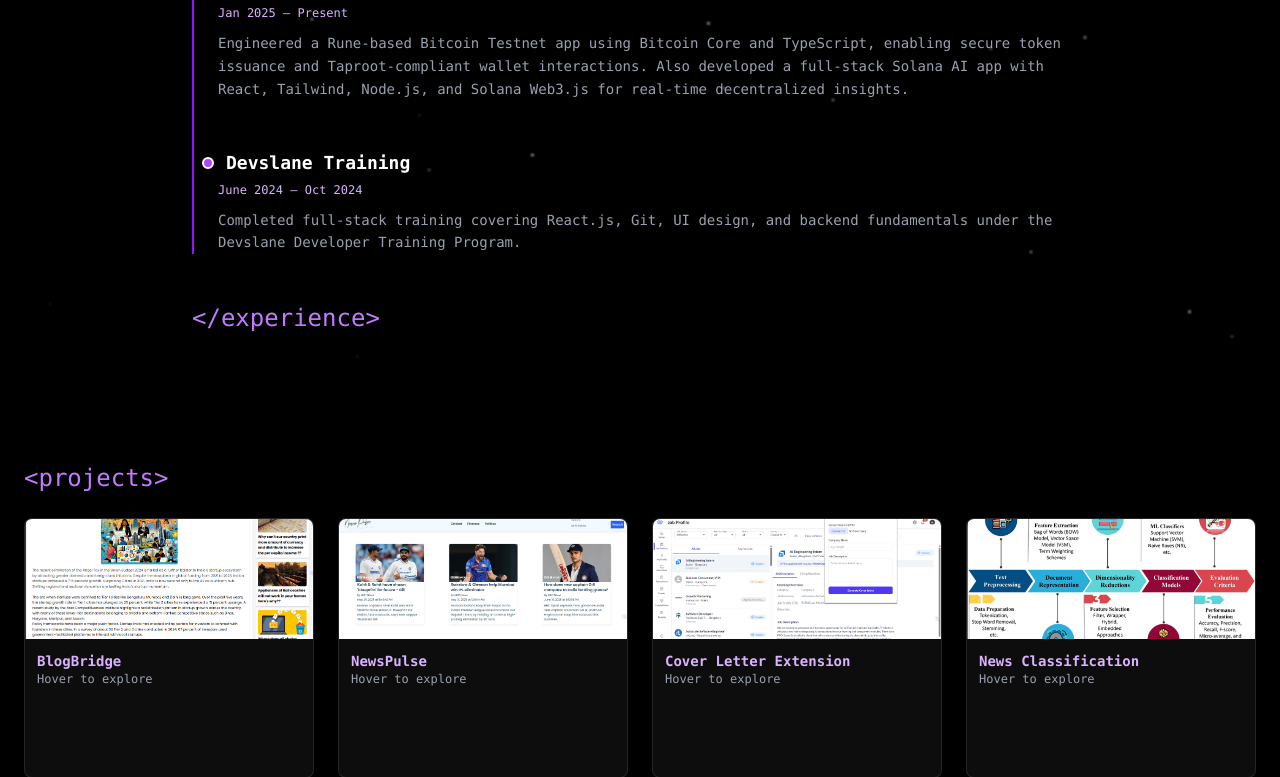
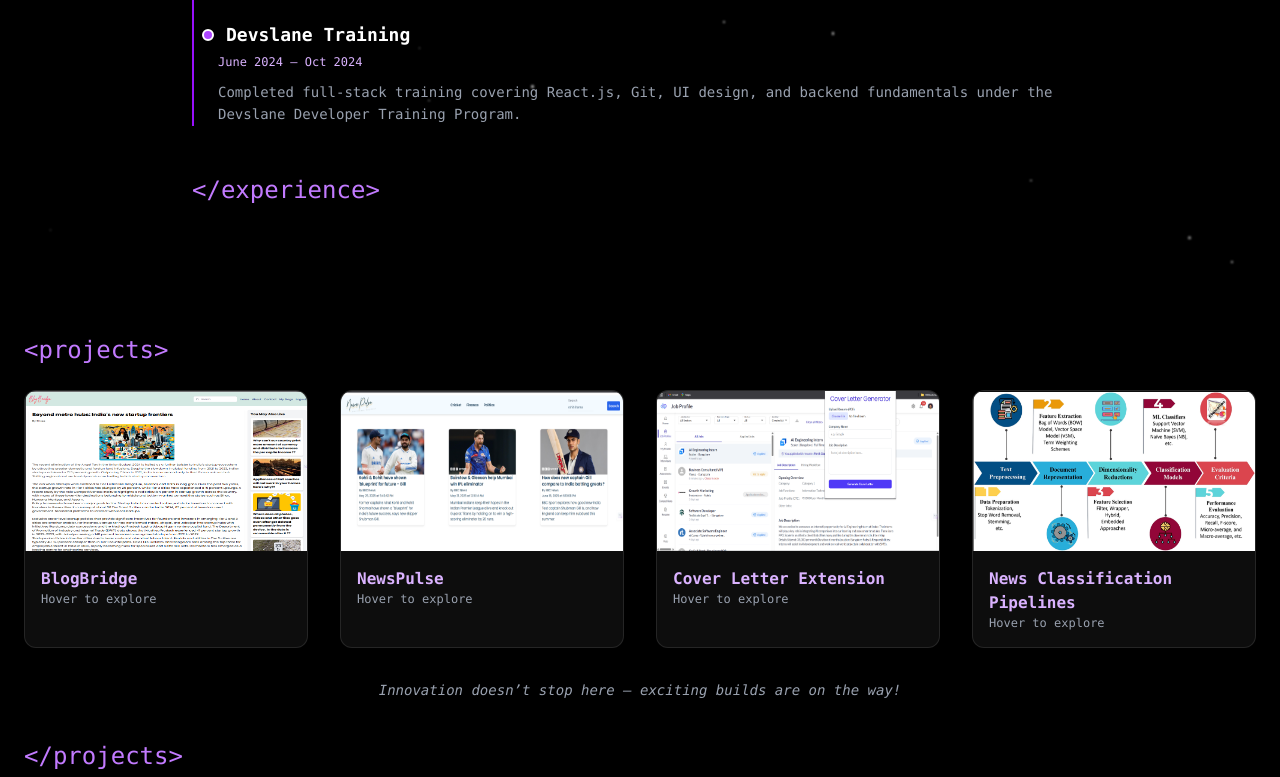
Before and after one commit to parth9784/My-portfolio, a React (Vite) app: page / in a window 1280 px wide. Shown: the part 2023-2800 px from the top of the page. Built offline with nearby package versions, Linux system fonts and the light colour scheme; a web font is replaced by a local one.

Commit message:
improved the design

```diff
--- a/src/Projects.tsx
+++ b/src/Projects.tsx
@@ -1,104 +1,3 @@
-// import { motion } from "framer-motion";
-
-// const projects = [
-//     {
-//         title: "BlogBridge",
-//         image: "bbl.png",
-//         description:
-//             "Developed a full-stack blogging platform using the MERN stack, integrating intuitive UI with robust backend functionalities. Improved user engagement by 20% through enhanced navigation and responsive design.",
-//         link: "https://blogbridge-sand.vercel.app/"
-//     },
-//     {
-//         title: "NewsPulse",
-//         image: "new.png",
-//         description:
-//             "Built a dynamic web application in React that fetches real-time news via REST APIs. Focused on delivering a clean, immersive UI to improve the overall reading experience and demonstrate efficient API integration.",
-//         link: "https://news-web-app-navy-gamma.vercel.app/"
-//     },
-//     {
-//         title: "Cover Letter Extension",
-//         image: "covv.png",
-//         description:
-//             "Built a React + LangChain Chrome extension that auto-generates personalized cover letters using LLMs.",
-//         link: "https://github.com/parth9784/Cover-Letter-Extension"
-//     },
-//     {
-//         title: "News Classification Pipelines",
-//         image: "newscla.png",
-//         description:
-//             "Developed NLP pipelines to classify 50K+ news articles with up to 99% accuracy using ML and Word2Vec.",
-//         link: "https://github.com/parth9784/News_Classification_Pipelines"
-//     }
-
-// ];
-
-
-// export default function Projects() {
-//     return (
-//         <section id="projects" className="w-full py-16 px-6 text-white bg-black font-mono relative z-10">
-//             <div className="max-w-7xl mx-auto">
-
-//                 <p className="text-purple-400 text-2xl mb-6">&lt;projects&gt;</p>
-
-
-//                 <div className="grid grid-cols-1 sm:grid-cols-2 xl:grid-cols-4 gap-8">
-//                     {projects.map((project, index) => (
-//                         <motion.div
-//                             key={index}
-//                             whileHover={{ scale: 1.02 }}
-//                             initial={{ opacity: 0, y: 40 }}
-//                             whileInView={{ opacity: 1, y: 0 }}
-//                             viewport={{ once: true }}
-//                             transition={{ duration: 0.5, delay: index * 0.2 }}
-//                             className="group relative rounded-xl overflow-hidden backdrop-blur-md bg-white/5 border border-white/10 shadow-lg"
-//                         >
-//                             {/* Project Image */}
-//                             <img
-//                                 src={project.image}
-//                                 alt={project.title}
-//                                 className="w-full h-40 object-center"
-//                             />
-
-//                             {/* Static content */}
-//                             <div className="p-4">
-//                                 <h3 className="text-base font-semibold text-purple-300">{project.title}</h3>
-//                                 <p className="text-xs text-gray-400">Hover to explore</p>
-//                             </div>
-
-//                             {/* Hover Overlay */}
-//                             <motion.div
-//                                 initial={{ opacity: 0, y: 20 }}
-//                                 whileHover={{ opacity: 1, y: 0 }}
-//                                 transition={{ duration: 0.3 }}
-//                                 className="absolute inset-0 bg-black/80 flex flex-col justify-center items-center text-center px-6 opacity-0 group-hover:opacity-100"
-//                             >
-//                                 <h3 className="text-lg font-bold text-white mb-2">{project.title}</h3>
-//                                 <p className="text-sm text-gray-300">{project.description}</p>
-
-//                                 {/* View Project Button */}
-//                                 <a
-//                                     href={project.link}
-//                                     target="_blank"
-//                                     rel="noopener noreferrer"
-//                                     className="mt-4 inline-block px-4 py-2 text-sm font-semibold text-black bg-purple-400 rounded-full hover:bg-purple-500 transition"
-//                                 >
-//                                     View Project
-//                                 </a>
-//                             </motion.div>
-
-//                         </motion.div>
-//                     ))}
-//                 </div>
-
-//                 {/* Closing tag */}
-//                 <p className="text-center text-gray-400 text-sm mt-8 italic">
-//                     Innovation doesn’t stop here — exciting builds are on the way!
-//                 </p>
-//                 <p className="text-purple-400 text-2xl mt-10">&lt;/projects&gt;</p>
-//             </div>
-//         </section>
-//     );
-// }
 import { motion } from "framer-motion";
 
 const projects = [
@@ -106,97 +5,96 @@ const projects = [
         title: "BlogBridge",
         image: "bbl.png",
         description:
-            "Full-stack blogging platform built using MERN with improved UI/UX.",
-        link: "https://blogbridge-sand.vercel.app/",
+            "Developed a full-stack blogging platform using the MERN stack, integrating intuitive UI with robust backend functionalities. Improved user engagement by 20% through enhanced navigation and responsive design.",
+        link: "https://blogbridge-sand.vercel.app/"
     },
     {
         title: "NewsPulse",
         image: "new.png",
         description:
-            "React app fetching real-time news via REST APIs with clean UI.",
-        link: "https://news-web-app-navy-gamma.vercel.app/",
+            "Built a dynamic web application in React that fetches real-time news via REST APIs. Focused on delivering a clean, immersive UI to improve the overall reading experience and demonstrate efficient API integration.",
+        link: "https://news-web-app-navy-gamma.vercel.app/"
     },
     {
         title: "Cover Letter Extension",
         image: "covv.png",
         description:
-            "Chrome extension using LangChain + React for cover letter generation.",
-        link: "https://github.com/parth9784/Cover-Letter-Extension",
+            "Built a React + LangChain Chrome extension that auto-generates personalized cover letters using LLMs.",
+        link: "https://github.com/parth9784/Cover-Letter-Extension"
     },
     {
-        title: "News Classification",
+        title: "News Classification Pipelines",
         image: "newscla.png",
         description:
-            "Classified 50K+ news articles with 99% accuracy using NLP + Word2Vec.",
-        link: "https://github.com/parth9784/News_Classification_Pipelines",
-    },
+            "Developed NLP pipelines to classify 50K+ news articles with up to 99% accuracy using ML and Word2Vec.",
+        link: "https://github.com/parth9784/News_Classification_Pipelines"
+    }
+
 ];
+
 
 export default function Projects() {
     return (
-        <section
-            id="projects"
-            className="w-full py-16 px-4 sm:px-6 text-white bg-black font-mono relative z-10"
-        >
+        <section id="projects" className="w-full py-16 px-6 text-white bg-black font-mono relative z-10">
             <div className="max-w-7xl mx-auto">
+
                 <p className="text-purple-400 text-2xl mb-6">&lt;projects&gt;</p>
 
-                <div className="grid grid-cols-1 sm:grid-cols-2 lg:grid-cols-3 xl:grid-cols-4 gap-6">
+
+                <div className="grid grid-cols-1 sm:grid-cols-2 xl:grid-cols-4 gap-8">
                     {projects.map((project, index) => (
                         <motion.div
                             key={index}
                             whileHover={{ scale: 1.02 }}
-                            initial={{ opacity: 0, y: 30 }}
+                            initial={{ opacity: 0, y: 40 }}
                             whileInView={{ opacity: 1, y: 0 }}
                             viewport={{ once: true }}
                             transition={{ duration: 0.5, delay: index * 0.2 }}
-                            className="group relative rounded-lg overflow-hidden backdrop-blur-md bg-white/5 border border-white/10 shadow-md"
-                            style={{ height: "260px" }}
+                            className="group relative rounded-xl overflow-hidden backdrop-blur-md bg-white/5 border border-white/10 shadow-lg"
                         >
-                            {/* Image */}
+                            {/* Project Image */}
                             <img
                                 src={project.image}
                                 alt={project.title}
-                                className="w-full h-[120px] object-cover"
+                                className="w-full h-40 object-center"
                             />
 
-                            {/* Title & Hover Instruction */}
-                            <div className="p-3">
-                                <h3 className="text-sm font-semibold text-purple-300">
-                                    {project.title}
-                                </h3>
+                            {/* Static content */}
+                            <div className="p-4">
+                                <h3 className="text-base font-semibold text-purple-300">{project.title}</h3>
                                 <p className="text-xs text-gray-400">Hover to explore</p>
                             </div>
 
-                            {/* Overlay */}
+                            {/* Hover Overlay */}
                             <motion.div
                                 initial={{ opacity: 0, y: 20 }}
                                 whileHover={{ opacity: 1, y: 0 }}
                                 transition={{ duration: 0.3 }}
-                                className="absolute inset-0 bg-black/80 flex flex-col justify-center items-center text-center px-4 opacity-0 group-hover:opacity-100"
+                                className="absolute inset-0 bg-black/80 flex flex-col justify-center items-center text-center px-6 opacity-0 group-hover:opacity-100"
                             >
-                                <h3 className="text-sm font-bold text-white mb-1">
-                                    {project.title}
-                                </h3>
-                                <p className="text-xs text-gray-300">{project.description}</p>
+                                <h3 className="text-lg font-bold text-white mb-2">{project.title}</h3>
+                                <p className="text-sm text-gray-300">{project.description}</p>
+
+                                {/* View Project Button */}
                                 <a
                                     href={project.link}
                                     target="_blank"
                                     rel="noopener noreferrer"
-                                    className="mt-3 inline-block px-4 py-1 text-xs font-semibold text-black bg-purple-400 rounded-full hover:bg-purple-500 transition"
+                                    className="mt-4 inline-block px-4 py-2 text-sm font-semibold text-black bg-purple-400 rounded-full hover:bg-purple-500 transition"
                                 >
                                     View Project
                                 </a>
                             </motion.div>
+
                         </motion.div>
                     ))}
                 </div>
 
-
-                <p className="text-center text-gray-400 text-xs mt-6 italic">
+                {/* Closing tag */}
+                <p className="text-center text-gray-400 text-sm mt-8 italic">
                     Innovation doesn’t stop here — exciting builds are on the way!
                 </p>
-                <p className="text-purple-400 text-2xl mt-8">&lt;/projects&gt;</p>
+                <p className="text-purple-400 text-2xl mt-10">&lt;/projects&gt;</p>
             </div>
         </section>
     );
```
Also changed, not shown: src/About.tsx (+1 -27 lines).
